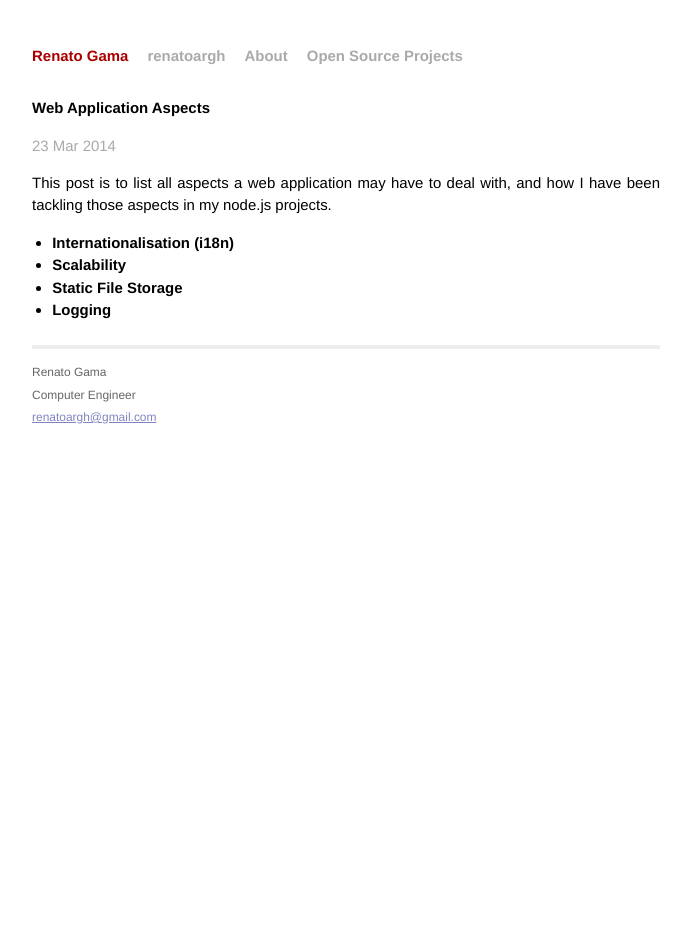
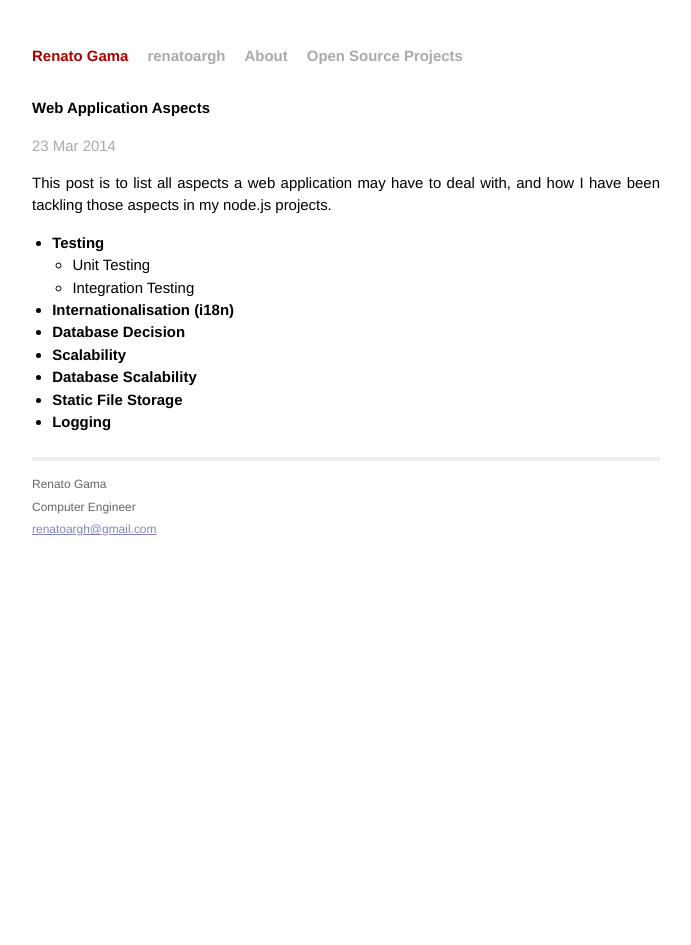
Before and after one commit to renatoargh/renatoargh.github.io, a Jekyll site: the page built from _posts/2014-03-23-web-application-aspects.md, in a window 1280 px wide. Shown: the whole page, without its empty margins (294-985 px from the left). Built offline with Jekyll 4.4.1, drawn with Linux system fonts in a browser that asks for light colours; Markdown is read by kramdown in place of the engine named in the settings.

Commit message:
Update 2014-03-23-web-application-aspects.md

```diff
--- a/_posts/2014-03-23-web-application-aspects.md
+++ b/_posts/2014-03-23-web-application-aspects.md
@@ -5,7 +5,12 @@ title: Web Application Aspects
 
 This post is to list all aspects a web application may have to deal with, and how I have been tackling those aspects in my node.js projects.
 
+- **Testing**
+  - Unit Testing
+  - Integration Testing
 - **Internationalisation (i18n)**
+- **Database Decision**
 - **Scalability**
+- **Database Scalability**
 - **Static File Storage**
 - **Logging**
```
